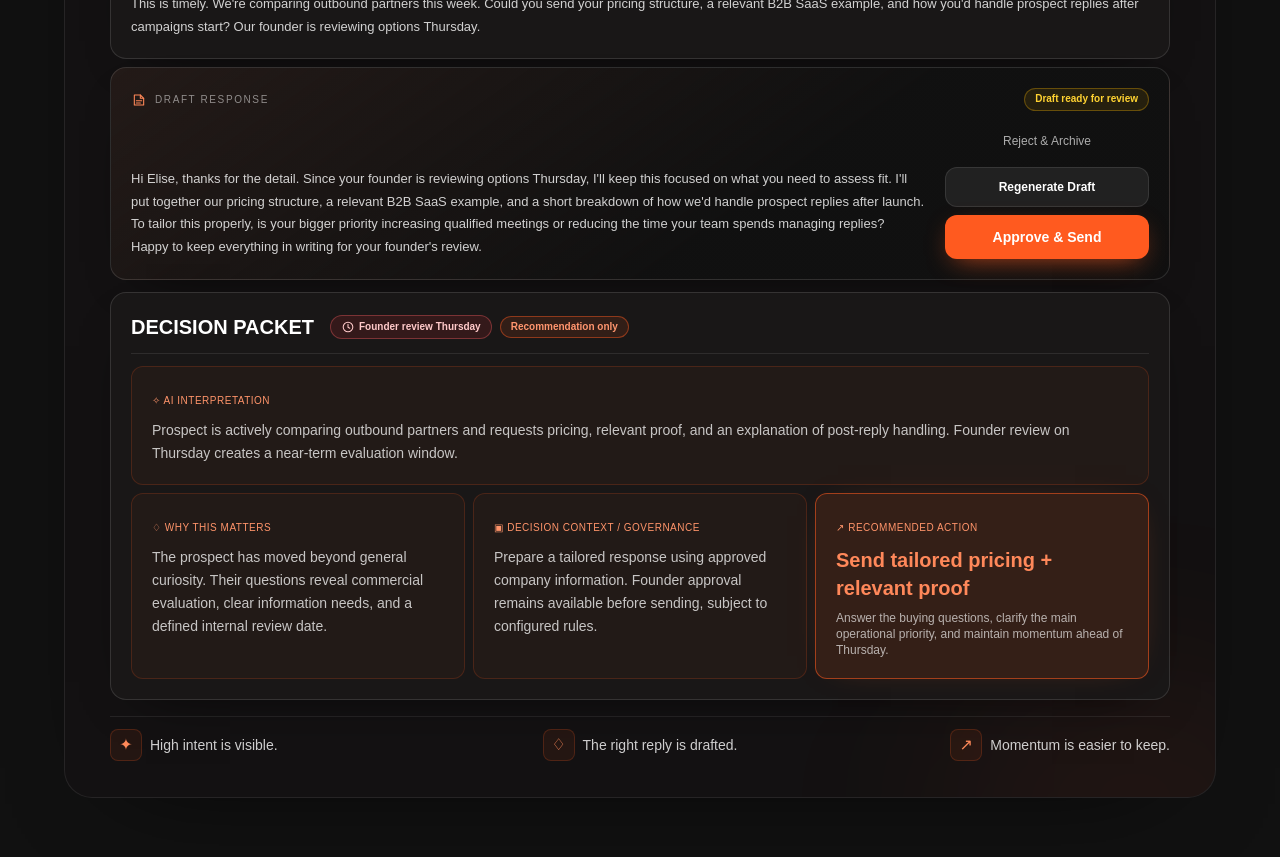
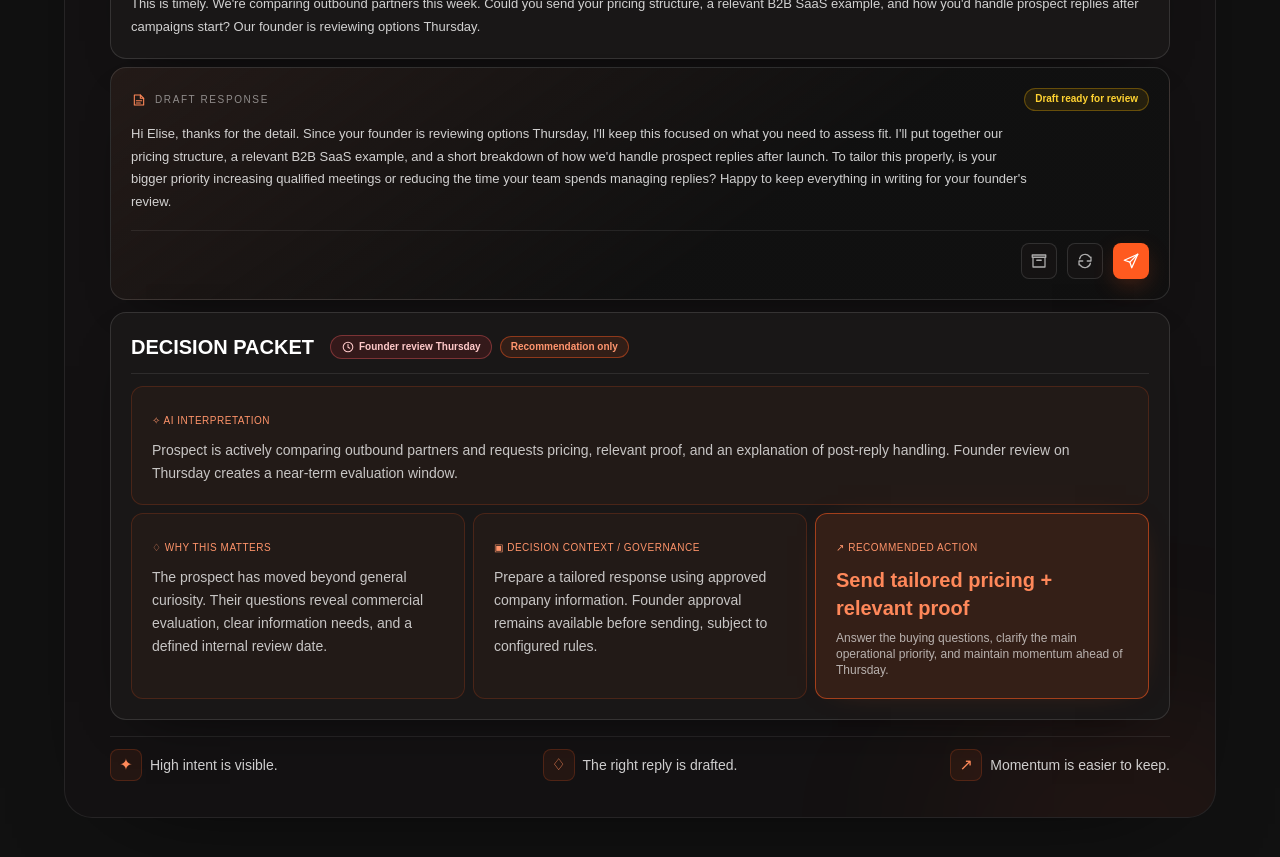
Before and after one commit to Frameleads/FrameLeads-Landing, a Next.js app: page / in a window 1280 px wide. Shown: the part 2840-3697 px from the top of the page. Built offline with nearby package versions, Linux system fonts and the light colour scheme; a web font is replaced by a local one.

Commit message:
Add compact draft action controls

```diff
--- a/src/components/MarketingProofCompositions.tsx
+++ b/src/components/MarketingProofCompositions.tsx
@@ -66,6 +66,21 @@ function DraftResponseIcon({ className = "size-4" }: { className?: string }) {
   return <svg aria-hidden="true" viewBox="0 0 24 24" fill="none" className={className} stroke="currentColor" strokeWidth="1.6" strokeLinecap="round" strokeLinejoin="round">
     <path d="M5 4.5h9l5 5v10H5z" /><path d="M14 4.5v5h5M8 13h8M8 16.5h6" />
   </svg>;
+}
+
+function DraftActionIcon({ action, className = "size-[18px]" }: { action: "archive" | "regenerate" | "send"; className?: string }) {
+  if (action === "archive") return <svg aria-hidden="true" viewBox="0 0 24 24" fill="none" className={className} stroke="currentColor" strokeWidth="1.7" strokeLinecap="round" strokeLinejoin="round"><path d="M4 7h16v13H4zM3 4h18v3H3zM9 11h6" /></svg>;
+  if (action === "regenerate") return <svg aria-hidden="true" viewBox="0 0 24 24" fill="none" className={className} stroke="currentColor" strokeWidth="1.7" strokeLinecap="round" strokeLinejoin="round"><path d="M20 7v5h-5M4.8 9A7.5 7.5 0 0 1 18 6l2 2M4 17v-5h5m10.2 3A7.5 7.5 0 0 1 6 18l-2-2" /></svg>;
+  return <svg aria-hidden="true" viewBox="0 0 24 24" fill="none" className={className} stroke="currentColor" strokeWidth="1.7" strokeLinecap="round" strokeLinejoin="round"><path d="m3 11 18-8-8 18-2.5-7.5L3 11Z" /><path d="M10.5 13.5 21 3" /></svg>;
+}
+
+function DraftActions() {
+  const neutral = "grid size-9 place-items-center rounded-lg border border-white/[0.12] bg-[#151313] text-white/65 transition-colors";
+  return <div className="mt-4 flex items-center justify-end gap-2.5 border-t border-white/[0.08] pt-3">
+    <button type="button" disabled aria-label="Reject and archive" className={neutral}><DraftActionIcon action="archive" /></button>
+    <button type="button" disabled aria-label="Regenerate draft" className={neutral}><DraftActionIcon action="regenerate" /></button>
+    <button type="button" disabled aria-label="Approve and send" className="grid size-9 place-items-center rounded-lg border border-[#FF5A1F]/60 bg-[#FF5A1F] text-white shadow-[0_8px_27px_-10px_rgba(255,90,31,0.8)]"><DraftActionIcon action="send" /></button>
+  </div>;
 }
 
 function Frame({ children, className = "" }: { children: ReactNode; className?: string }) {
@@ -196,14 +211,8 @@ export function DecisionLayerProof() {
           <div className="flex items-center gap-2"><DraftResponseIcon className="size-4 text-[#FF8858]" /><SmallLabel>Draft response</SmallLabel></div>
           <Chip tone="warm">Draft ready for review</Chip>
         </div>
-        <div className="mt-3 grid min-w-0 gap-5 lg:grid-cols-[minmax(0,1fr)_12.75rem] lg:items-end">
-          <p className="min-w-0 text-[13px] leading-[1.85] text-white/80 sm:text-sm sm:leading-6 lg:text-[13px] lg:leading-[1.75]">{eliseDraftResponse}</p>
-          <div className="flex w-full min-w-0 flex-col gap-2 sm:ml-auto sm:max-w-[17rem] lg:max-w-none" role="img" aria-label="Preview of the FrameLeads reply controls: Reject and Archive, Regenerate Draft, and Approve and Send. These visual controls do not send messages.">
-            <div aria-hidden="true" className="flex min-h-9 items-center justify-center rounded-lg px-3 text-center text-xs font-medium text-white/65">Reject &amp; Archive</div>
-            <div aria-hidden="true" className="flex min-h-10 items-center justify-center rounded-xl border border-white/[0.10] bg-[#212121] px-3 text-center text-xs font-semibold text-white">Regenerate Draft</div>
-            <div aria-hidden="true" className="flex min-h-11 items-center justify-center rounded-xl bg-[#FF5A1F] px-3 text-center text-sm font-bold text-white shadow-[0_8px_27px_-10px_rgba(255,90,31,0.8)]">Approve &amp; Send</div>
-          </div>
-        </div>
+        <p className="mt-3 max-w-4xl text-[13px] leading-[1.85] text-white/80 sm:text-sm sm:leading-6 lg:text-[13px] lg:leading-[1.75]">{eliseDraftResponse}</p>
+        <DraftActions />
       </Surface>
     </div>
 
```
